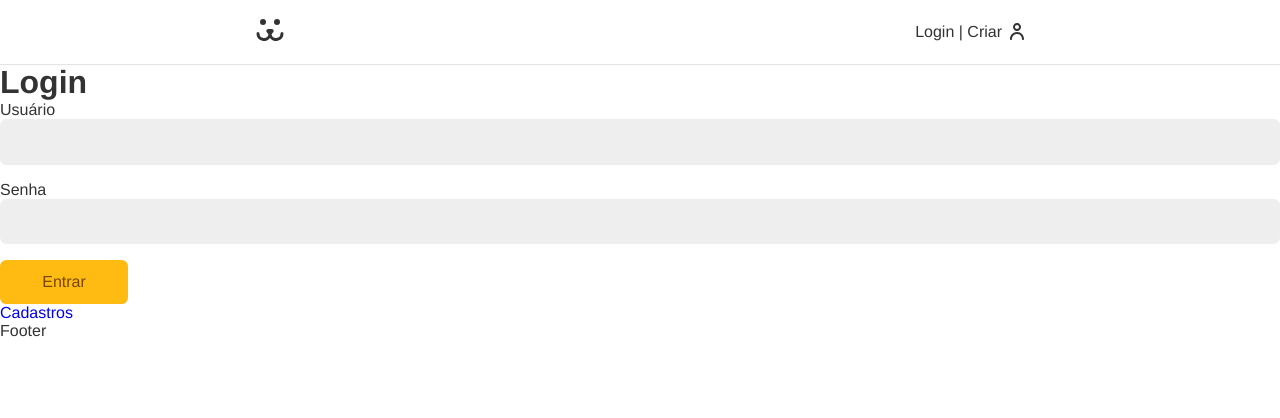
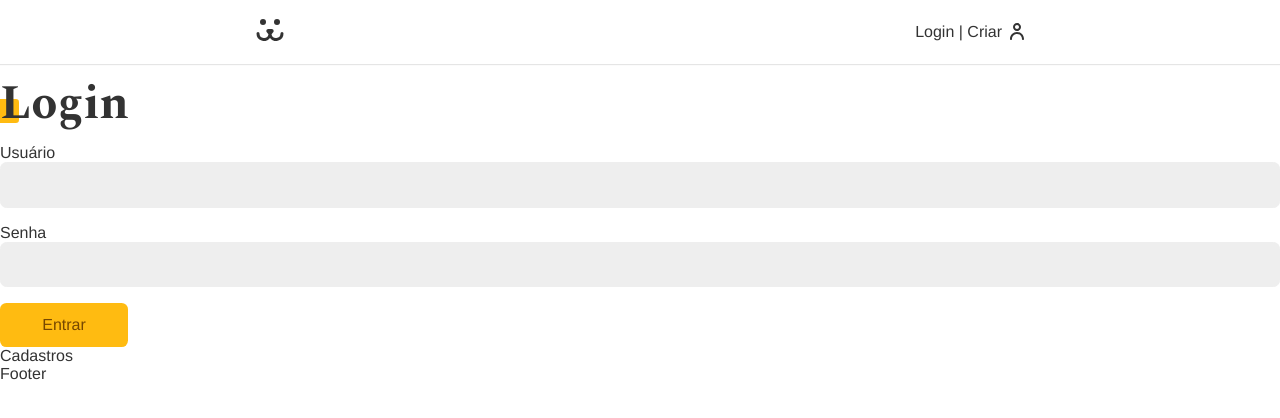
Before and after one commit to SilvioLucasDev/dogs-react, a React (Vite) app: page /login in a window 1280 px wide. Shown: the top 418 px of the page. Built offline with nearby package versions, Linux system fonts and the light colour scheme.

Commit message:
refactor: add style in form of login

```diff
--- a/src/App.css
+++ b/src/App.css
@@ -1,3 +1,5 @@
+@import url('https://fonts.googleapis.com/css2?family=Spectral:wght@700&display=swap');
+
 * {
   box-sizing: border-box;
 }
@@ -7,7 +9,7 @@
   margin: 0px;
   color: #333;
   --type-first: Helvetica, Arial, sans-serif;
-  --tpe-second: 'Spectral', Georgia;
+  --type-second: 'Spectral', Georgia;
   font-family: var(--type-first);
 }
 
@@ -35,6 +37,7 @@
 
 a {
   text-decoration: none;
+  color: #333;
 }
 
 .container {
@@ -42,3 +45,38 @@
   padding: 0 1rem;
   margin: 0 auto;
 }
+
+.title {
+  font-family: var(--type-second);
+  line-height: 1;
+  font-size: 3rem;
+  margin: 1rem 0;
+  position: relative;
+  z-index: 1;
+}
+
+.title::after {
+  content: '';
+  display: block;
+  width: 1.5rem;
+  height: 1.5rem;
+  background: #fb1;
+  position: absolute;
+  bottom: 5px;
+  left: -5px;
+  border-radius: 0.2rem;
+  z-index: -1;
+}
+
+.animeLeft {
+  opacity: 0;
+  transform: translateX(-20px);
+  animation: animeLeft 0.3s forwards;
+}
+
+@keyframes animeLeft {
+  to {
+    opacity: 1;
+    transform: initial;
+  }
+}
--- a/src/Components/Login/LoginForm.jsx
+++ b/src/Components/Login/LoginForm.jsx
@@ -19,8 +19,8 @@
   }
 
   return (
-    <div>
-      <h1>Login</h1>
+    <section className="animeLeft">
+      <h1 className="title">Login</h1>
       <form action="" onSubmit={handleSubmit}>
         <Input label="Usuário" type="text" name="username" {...username} />
         <Input label="Senha" type="password" name="password" {...password} />
@@ -32,7 +32,7 @@
         {error && <p>{error}</p>}
       </form>
       <Link to="/login/criar">Cadastros</Link>
-    </div>
+    </section>
   );
 };
 
```
